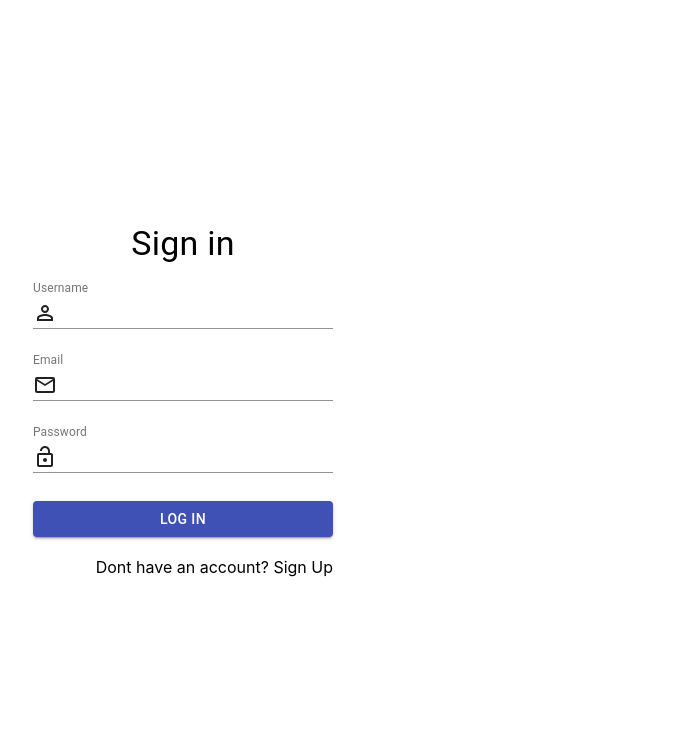
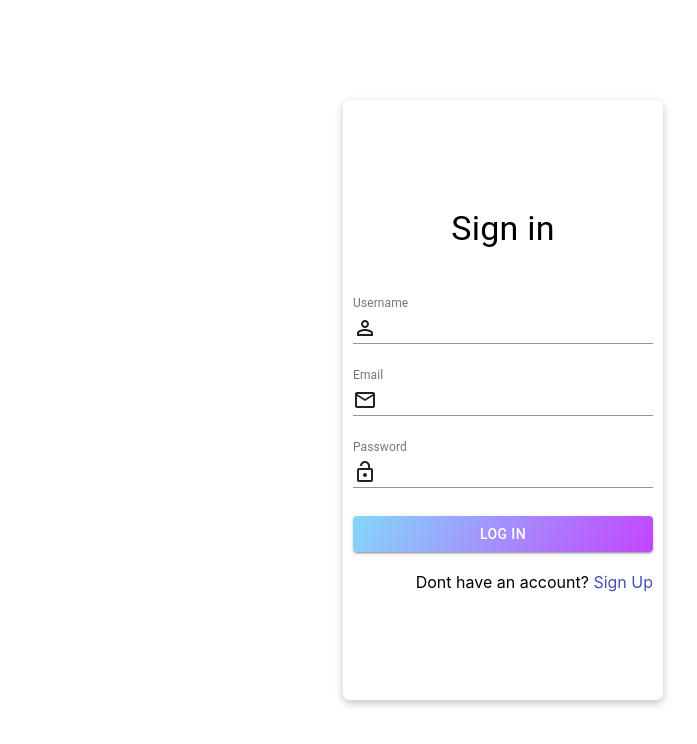
Before and after one commit to FluroWhiteSnow/Sustainability-front-end, a React (Create React App) app: page / in a window 1280 px wide. Shown: the top 744 px of the page, without its empty margins (137-834 px from the left). Built offline with nearby package versions, Linux system fonts and the light colour scheme.

Commit message:
added more styling to sign in page

```diff
--- a/src/components/Login.jsx
+++ b/src/components/Login.jsx
@@ -1,27 +1,26 @@
 import React, { useState } from "react";
 import { useAuth } from "./contexts/AuthProvider";
-import { Link } from "react-router-dom";
+// import { Link } from "react-router-dom";
+
+import Link from "@material-ui/core/Link";
+
 import "../stylesheets/App.css";
 import { Grid, InputAdornment } from "@material-ui/core";
 import { TextField } from "@material-ui/core";
 import { Button } from "@material-ui/core";
 import { Typography } from "@material-ui/core";
-import {
-  createTheme,
-  responsiveFontSizes,
-  ThemeProvider,
-} from "@material-ui/core/styles";
+import { createTheme, ThemeProvider } from "@material-ui/core/styles";
 import {
   PermIdentityOutlined,
   LockOpen,
   MailOutline,
-  ArrowRightTwoTone,
 } from "@material-ui/icons";
 
 const theme = createTheme({
   typography: {
-    SignUpLink: {
+    SignUp: {
       fontSize: 2,
+      color: "#FFFFFF",
     },
   },
 });
@@ -71,24 +70,34 @@ export default function Login({ history }) {
   return (
     <div>
       <form noValidate onSubmit={submitLogin}>
-        <Grid container style={{ minHeight: "100vh" }}>
+        <Grid
+          container
+          alignItems="center"
+          justifyContent="center"
+          style={{ minHeight: "100vh" }}
+        >
           <Grid
             container
+            className="container"
             item
             xs={12}
-            sm={6}
+            sm={3}
             alignItems="center"
             direction="column"
-            justifyContent="space-between"
+            justifyContent="center"
             style={{ padding: 10 }}
           >
             <div />
             <div
+              className="mainCard"
               style={{
                 display: "flex",
                 flexDirection: "column",
+                justifyContent: "center",
+
                 maxWidth: 400,
                 minWidth: 300,
+                minHeight: 580,
               }}
             >
               <Grid container justifyContent="center">
@@ -96,6 +105,7 @@ export default function Login({ history }) {
                   Sign in
                 </Typography>
               </Grid>
+              <div style={{ height: 30 }} />
               <TextField
                 label="Username"
                 margin="normal"
@@ -139,13 +149,16 @@ export default function Login({ history }) {
                 }}
               ></TextField>
               <div style={{ height: 20 }} />
-              <Button type="submit" color="primary" variant="contained">
+              <Button type="submit" className="LogInButton" variant="contained">
                 Log In
               </Button>
               <div style={{ height: 20 }} />
               <ThemeProvider theme={theme}>
-                <Typography variant="SignUpLink" align="right">
-                  Dont have an account? Sign Up
+                <Typography variant="SignUp" align="right">
+                  Dont have an account?{" "}
+                  <Link variant="SignUp" to="/sign-up" className="Sign-Up-Link">
+                    Sign Up
+                  </Link>
                 </Typography>
               </ThemeProvider>
             </div>
--- a/src/stylesheets/App.css
+++ b/src/stylesheets/App.css
@@ -3,3 +3,20 @@
   margin: 0;
   padding: 0;
 }
+
+.Sign-Up-Link {
+  cursor: pointer;
+}
+
+.container {
+  background-color: white;
+  height: 100%;
+  border-radius: 7px;
+  box-shadow: rgba(0, 0, 0, 0.24) 0px 3px 8px;
+}
+
+.LogInButton {
+  color: white !important;
+  background-image: linear-gradient(120deg, #84d8fa 0%, #c444ff 100%);
+  /* transition: 0.5s; */
+}
```
